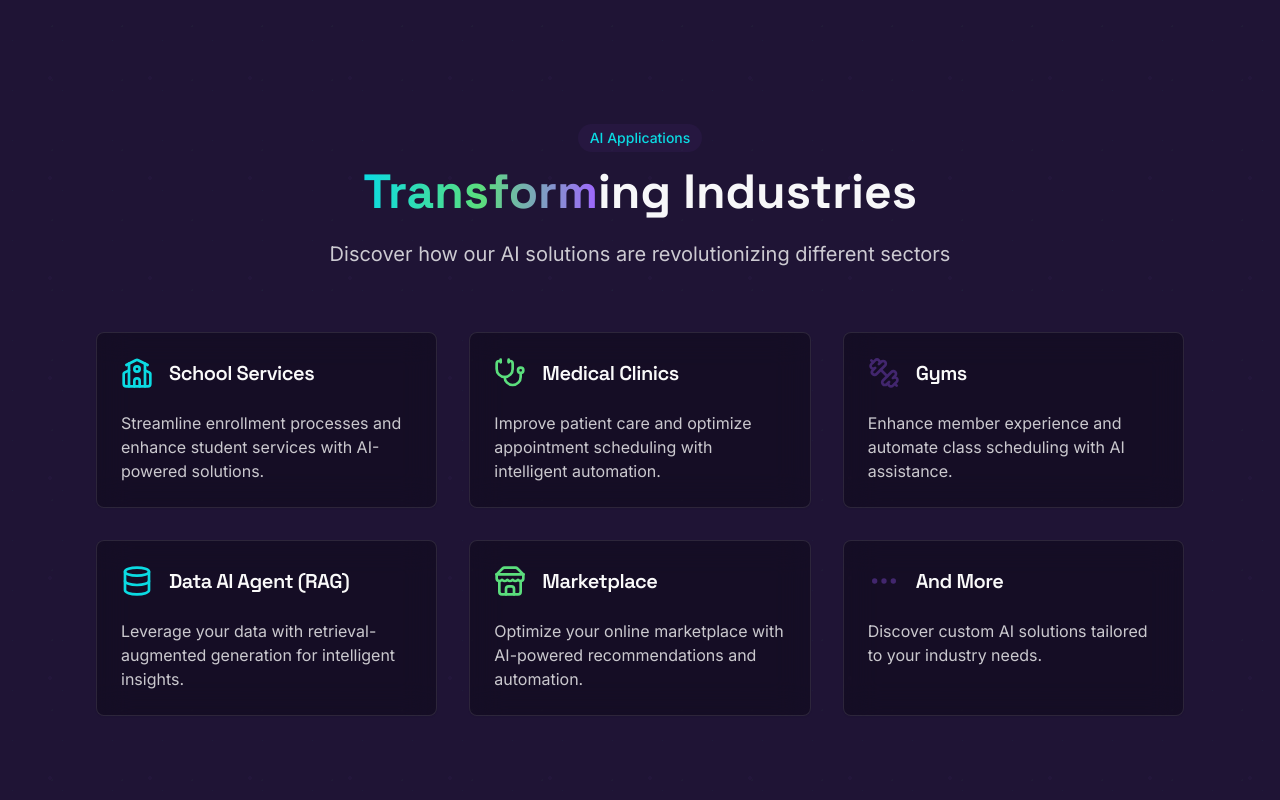
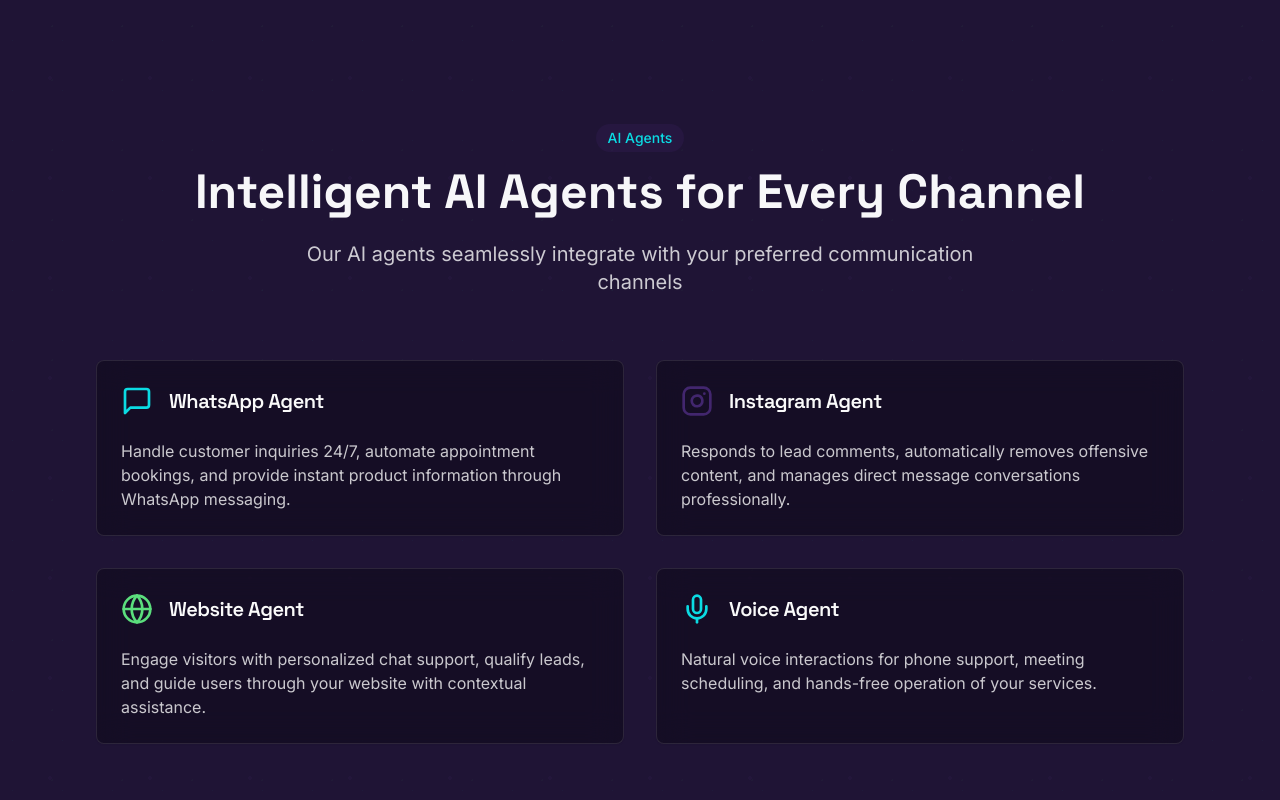
Before and after one commit to rafaelvasco/ovnilab-page, a React (Vite) app: page / in a window 1280 px wide. Shown: the part 2640-3440 px from the top of the page. Built offline with nearby package versions, Linux system fonts and the light colour scheme.

Commit message:
feat: Add AI Agents features section
Add a new section to showcase detailed features for AI Agents, including WhatsApp, Instagram, Website, and Voice agents.

```diff
--- /dev/null
+++ b/src/components/AIAgentsFeatures.tsx
@@ -0,0 +1,71 @@
+
+import React from 'react';
+import { useLanguage } from '@/hooks/useLanguage';
+import { translations } from '@/locales';
+import { Card, CardHeader, CardTitle, CardDescription } from '@/components/ui/card';
+import { MessageSquare, Instagram, Globe, Mic } from 'lucide-react';
+
+const AIAgentsFeatures = () => {
+  const { language } = useLanguage();
+  const t = translations[language];
+
+  const features = [
+    {
+      icon: <MessageSquare className="w-8 h-8 text-ovnilab-teal" />,
+      title: t.whatsappAgentTitle,
+      description: t.whatsappAgentDesc
+    },
+    {
+      icon: <Instagram className="w-8 h-8 text-ovnilab-purple" />,
+      title: t.instagramAgentTitle,
+      description: t.instagramAgentDesc
+    },
+    {
+      icon: <Globe className="w-8 h-8 text-ovnilab-green" />,
+      title: t.websiteAgentTitle,
+      description: t.websiteAgentDesc
+    },
+    {
+      icon: <Mic className="w-8 h-8 text-ovnilab-teal" />,
+      title: t.voiceAgentTitle,
+      description: t.voiceAgentDesc
+    }
+  ];
+
+  return (
+    <section className="section-padding relative">
+      <div className="absolute inset-0 bg-stars opacity-30"></div>
+      <div className="relative z-10 max-w-7xl mx-auto">
+        <div className="text-center mb-16">
+          <p className="inline-block px-3 py-1 bg-ovnilab-purple/20 rounded-full text-ovnilab-teal text-sm font-medium mb-4">
+            {t.aiAgentsFeatures}
+          </p>
+          <h2 className="text-3xl md:text-4xl lg:text-5xl font-bold mb-6 font-space">
+            {t.aiAgentsFeaturesTitle}
+          </h2>
+          <p className="text-xl text-ovnilab-text/80 max-w-2xl mx-auto">
+            {t.aiAgentsFeaturesDesc}
+          </p>
+        </div>
+
+        <div className="grid grid-cols-1 md:grid-cols-2 gap-8">
+          {features.map((feature) => (
+            <Card key={feature.title} className="bg-black/30 backdrop-blur-lg border border-white/10 card-hover">
+              <CardHeader>
+                <div className="flex items-center gap-4 mb-4">
+                  {feature.icon}
+                  <CardTitle className="text-xl font-semibold text-zinc-50">{feature.title}</CardTitle>
+                </div>
+                <CardDescription className="text-ovnilab-text/80 text-base">
+                  {feature.description}
+                </CardDescription>
+              </CardHeader>
+            </Card>
+          ))}
+        </div>
+      </div>
+    </section>
+  );
+};
+
+export default AIAgentsFeatures;
--- a/src/locales/en.ts
+++ b/src/locales/en.ts
@@ -92,4 +92,16 @@ export const en: Translations = {
   news2Date: 'April 10, 2025',
   news2Title: 'Partnership Announcement',
   news2Content: 'Strategic partnership with leading tech companies to expand our AI solutions',
+  // AI Agents Features section
+  aiAgentsFeatures: 'AI Agents',
+  aiAgentsFeaturesTitle: 'Intelligent AI Agents for Every Channel',
+  aiAgentsFeaturesDesc: 'Our AI agents seamlessly integrate with your preferred communication channels',
+  whatsappAgentTitle: 'WhatsApp Agent',
+  whatsappAgentDesc: 'Handle customer inquiries 24/7, automate appointment bookings, and provide instant product information through WhatsApp messaging.',
+  instagramAgentTitle: 'Instagram Agent',
+  instagramAgentDesc: 'Responds to lead comments, automatically removes offensive content, and manages direct message conversations professionally.',
+  websiteAgentTitle: 'Website Agent',
+  websiteAgentDesc: 'Engage visitors with personalized chat support, qualify leads, and guide users through your website with contextual assistance.',
+  voiceAgentTitle: 'Voice Agent',
+  voiceAgentDesc: 'Natural voice interactions for phone support, meeting scheduling, and hands-free operation of your services.',
 };
--- a/src/locales/es.ts
+++ b/src/locales/es.ts
@@ -1,4 +1,3 @@
-
 import { Translations } from './types';
 
 export const es: Translations = {
@@ -92,5 +91,17 @@ export const es: Translations = {
   news1Content: 'Presentamos nuestro último modelo de IA con capacidades mejoradas de procesamiento del lenguaje natural',
   news2Date: '10 de abril de 2025',
   news2Title: 'Anuncio de Colaboración',
-  news2Content: 'Asociación estratégica con empresas tecnológicas líderes para expandir nuestras soluciones de IA'
+  news2Content: 'Asociación estratégica con empresas tecnológicas líderes para expandir nuestras soluciones de IA',
+  // AI Agents Features section
+  aiAgentsFeatures: 'Agentes de IA',
+  aiAgentsFeaturesTitle: 'Agentes Inteligentes de IA para Cada Canal',
+  aiAgentsFeaturesDesc: 'Nuestros agentes de IA se integran perfectamente con tus canales de comunicación preferidos',
+  whatsappAgentTitle: 'Agente de WhatsApp',
+  whatsappAgentDesc: 'Gestiona consultas de clientes 24/7, automatiza reservas de citas y proporciona información de productos al instante a través de mensajes de WhatsApp.',
+  instagramAgentTitle: 'Agente de Instagram',
+  instagramAgentDesc: 'Responde a comentarios de leads, elimina automáticamente contenido ofensivo y gestiona conversaciones por mensajes directos de manera profesional.',
+  websiteAgentTitle: 'Agente de Sitio Web',
+  websiteAgentDesc: 'Interactúa con visitantes mediante soporte de chat personalizado, califica leads y guía a usuarios por tu sitio web con asistencia contextual.',
+  voiceAgentTitle: 'Agente de Voz',
+  voiceAgentDesc: 'Interacciones de voz naturales para soporte telefónico, programación de reuniones y operación manos libres de tus servicios.',
 };
--- a/src/locales/pt-br.ts
+++ b/src/locales/pt-br.ts
@@ -1,4 +1,3 @@
-
 import { Translations } from './types';
 
 export const ptBr: Translations = {
@@ -92,5 +91,17 @@ export const ptBr: Translations = {
   news1Content: 'Apresentando nosso mais recente modelo de IA com capacidades aprimoradas de processamento de linguagem natural',
   news2Date: '10 de abril de 2025',
   news2Title: 'Anúncio de Parceria',
-  news2Content: 'Parceria estratégica com empresas líderes de tecnologia para expandir nossas soluções de IA'
+  news2Content: 'Parceria estratégica com empresas líderes de tecnologia para expandir nossas soluções de IA',
+  // AI Agents Features section
+  aiAgentsFeatures: 'Agentes de IA',
+  aiAgentsFeaturesTitle: 'Agentes Inteligentes de IA para Cada Canal',
+  aiAgentsFeaturesDesc: 'Nossos agentes de IA se integram perfeitamente com seus canais de comunicação preferidos',
+  whatsappAgentTitle: 'Agente do WhatsApp',
+  whatsappAgentDesc: 'Gerencia consultas de clientes 24/7, automatiza agendamentos e fornece informações sobre produtos instantaneamente via mensagens do WhatsApp.',
+  instagramAgentTitle: 'Agente do Instagram',
+  instagramAgentDesc: 'Responde a comentários de leads, remove automaticamente conteúdo ofensivo e gerencia conversas por mensagens diretas profissionalmente.',
+  websiteAgentTitle: 'Agente de Website',
+  websiteAgentDesc: 'Engaja visitantes com suporte personalizado via chat, qualifica leads e guia usuários pelo seu site com assistência contextual.',
+  voiceAgentTitle: 'Agente de Voz',
+  voiceAgentDesc: 'Interações por voz naturais para suporte telefônico, agendamento de reuniões e operação hands-free dos seus serviços.'
 };
--- a/src/pages/Index.tsx
+++ b/src/pages/Index.tsx
@@ -1,4 +1,3 @@
-
 import React from 'react';
 import Hero from '@/components/Hero';
 import Navbar from '@/components/Navbar';
@@ -8,6 +7,7 @@ import AIApplications from '@/components/AIApplications';
 import News from '@/components/News';
 import ContactForm from '@/components/ContactForm';
 import Footer from '@/components/Footer';
+import AIAgentsFeatures from '@/components/AIAgentsFeatures';
 import { Code, MessageSquare, Star, BarChart4, Bot, Zap, Settings, CloudCog } from 'lucide-react';
 import { useLanguage } from '@/hooks/useLanguage';
 import { translations } from '@/locales';
@@ -20,7 +20,6 @@ const Index = () => {
     <div className="overflow-x-hidden">
       <Navbar />
       <Hero />
-
       <Features />
 
       <section id="services" className="section-padding relative">
@@ -58,8 +57,8 @@ const Index = () => {
         </div>
       </section>
 
+      <AIAgentsFeatures />
       <AIApplications />
-
       <News />
 
       <section id="contact" className="section-padding relative">
```
Also changed, not shown: src/locales/types.ts (+12 -0 lines).
